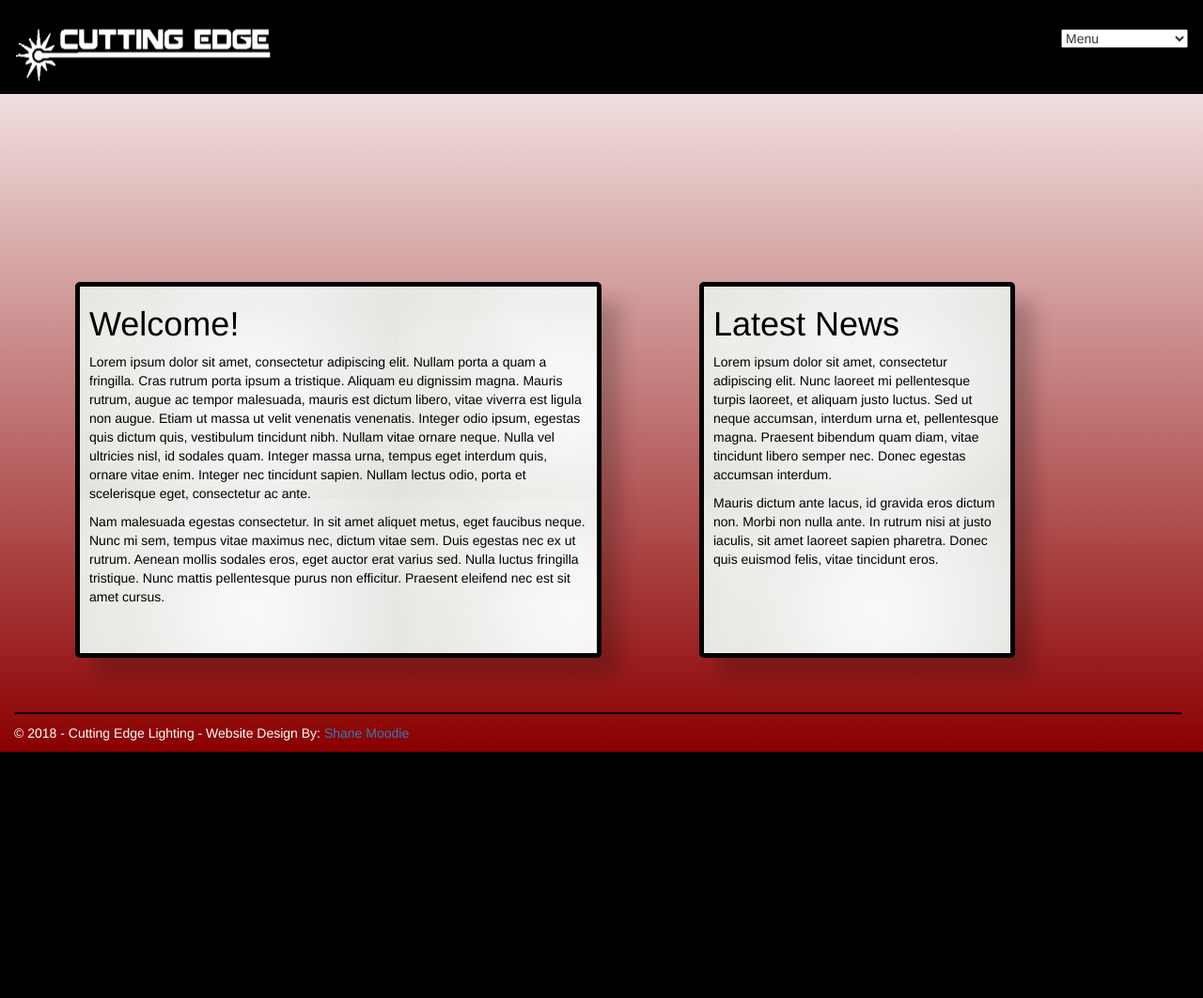
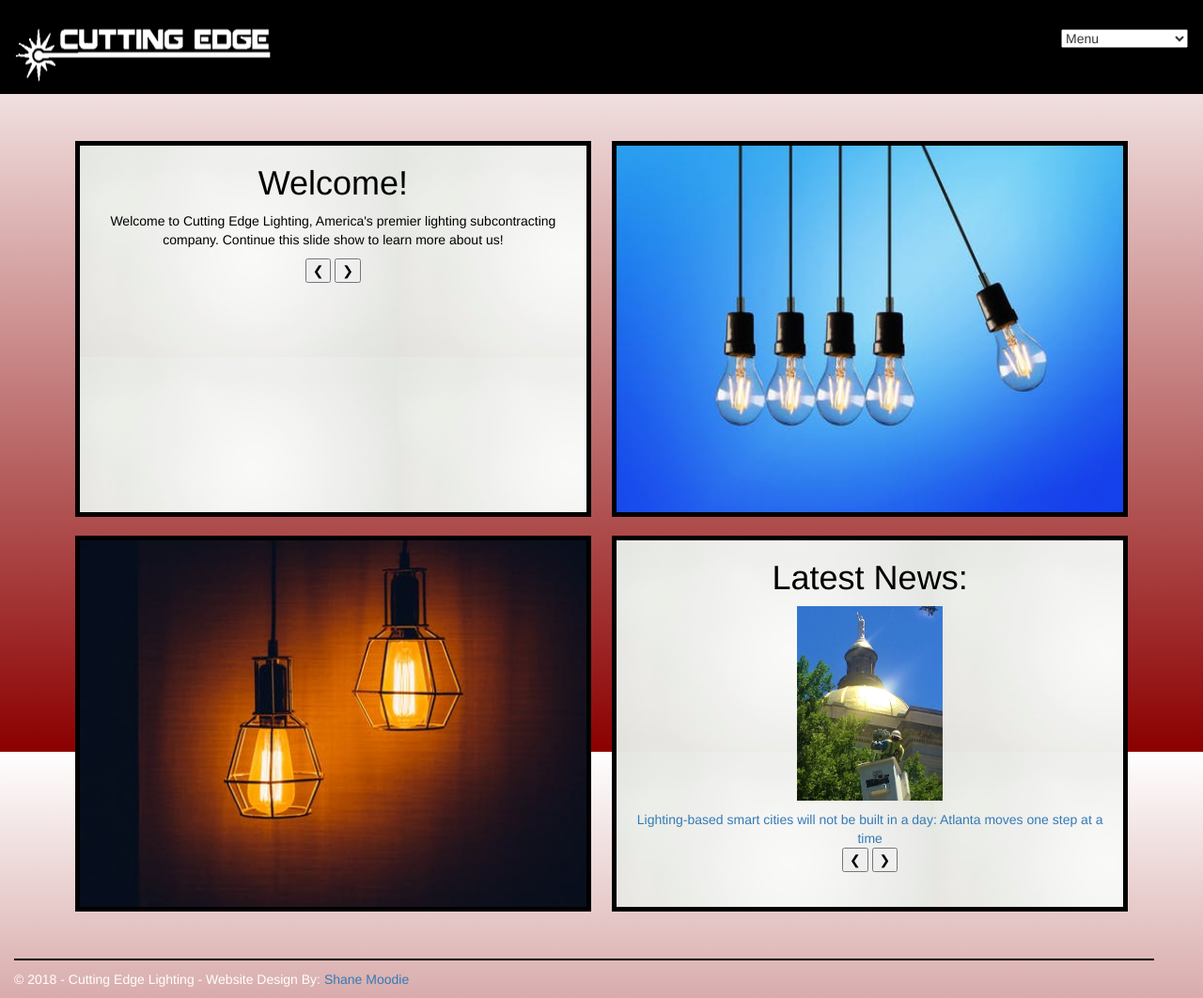
Before and after one commit to ShaneMoodie/CuttingEdgeLighting, an ASP.NET MVC app: page /Home/Index in a window 1280 px wide. Shown: the whole page at 94% size. Before the commit the page ends 800 px from the top, so only its background shows below. Run offline with ASP.NET Core 8 and stand-ins for ASP.NET MVC 5, Linux system fonts and the light colour scheme; the project's own start-up code is not run, and a stand-in starts its controllers and pages; some libraries are stand-ins or nearby versions.

Commit message:
Updated Home Page

```diff
--- a/CuttingEdgeLighting/Content/Site.css
+++ b/CuttingEdgeLighting/Content/Site.css
@@ -9,7 +9,6 @@ body {
 
 
 html {
-    overflow: hidden;
     width: 100%;
     height: 100%;
     padding: 0;
@@ -125,59 +124,112 @@ nav select {
 
 .body-content {
     width: 100%;
-    margin: 0;
+    margin: auto;
     color: white;
 }
 
 .foot {
     width: 97%;
     border-top: 2px solid #000000;
-    position: fixed;
     bottom: 0;
     padding-bottom: 10px;
     padding-top: 10px;
 }
 
 /*Home Page CSS*/
+.fat-footer {
+    margin-bottom: 50px;
+}
 .columns {
     position: relative;
     height: 0;
     margin: auto;
     padding: 10px;
-    padding-top: 200px;
+    padding-top: 50px;
 }
 
-.col-left {
+.col-up-left {
     padding: 0 10px;
+    margin-bottom: 20px;
+    text-align: center;
     border-style: solid;
     border-width: 5px;
-    border-radius: 5px;
     float: left;
-    width: 50%;
+    width: 49%;
     height: 400px;
     background-image: url('Pictures/TextBackground.jpg');
     color: black;
-    box-shadow: 20px 20px 20px 0px rgba(0,0,0,0.2);
-    z-index: 1;
 }
 
-.col-right {
+.col-low-right {
     padding: 0 10px;
+    text-align: center;
     border-style: solid;
     border-width: 5px;
-    border-radius: 5px;
     float: right;
-    margin-right: 120px;
-    width: 30%;
+    width: 49%;
     height: 400px;
     background-image: url('Pictures/TextBackground.jpg');
     color: black;
-    box-shadow: 20px 20px 20px 0px rgba(0,0,0,0.2);
-    z-index: 1;
 }
+
+.manSlide2 img {
+    margin-left: auto;
+    margin-right: auto;
+    display: block;
+    padding-bottom: 10px;
+}
+
 
 @media (max-width: 1000px) {
 
+}
+
+/*Slideshow*/
+.manSlide1 {
+    display: none;
+}
+
+.manSlide2 {
+    display: none;
+}
+
+.col-up-right {
+    margin-bottom: 20px;
+    width: 49%;
+    float: right;
+}
+
+.col-low-left {
+    width: 49%;
+    float: left;
+}
+/* Fading animation */
+.fade {
+    -webkit-animation-name: fade;
+    -webkit-animation-duration: 1.5s;
+    animation-name: fade;
+    animation-duration: 1.5s;
+}
+
+@-webkit-keyframes fade {
+    from {
+        opacity: .4
+    }
+
+    to {
+        opacity: 1
+    }
+}
+
+@keyframes fade {
+    from {
+        opacity: .4
+    }
+
+    to {
+        opacity: 1
+    }
 }
 
 /*Contact Page*/
--- a/CuttingEdgeLighting/Views/Home/Index.cshtml
+++ b/CuttingEdgeLighting/Views/Home/Index.cshtml
@@ -6,20 +6,69 @@
     <div class="fat-footer">
         <div class="container">
             <div class="columns">
-                <div class="mainphoto" style: width: 960px; height: 540px; border: 5px solid #000000;>
-                    <div style="background-image: url('../../Content/Pictures/LightBulb.jpg');"></div>
+                <div class="col-up-left">
+                    <div class="manSlide1">
+                        <h1>Welcome!</h1>
+                        <p>Welcome to Cutting Edge Lighting, America's premier lighting subcontracting company. Continue this slide show to learn more about us!</p>
+                    </div>
+                    <div class="manSlide1">
+                        <h1>About Us</h1>
+                        <p>Generic text letting clients know more about the history of Cutting Edge and what  you guys do. Check out the next slide for our mission statement!</p>
+                    </div>
+                    <div class="manSlide1">
+                        <h1>Mission Statement</h1>
+                        <p>Mission stratement here</p>
+                    </div>
+                    <button class="leftbutton" onclick="plusDivs(-1)">&#10094;</button>
+                    <button class="rightbutton" onclick="plusDivs(1)">&#10095;</button>
                 </div>
-                <div class="col-left">
-                    <h1>Welcome!</h1>
-                    <p>Lorem ipsum dolor sit amet, consectetur adipiscing elit. Nullam porta a quam a fringilla. Cras rutrum porta ipsum a tristique. Aliquam eu dignissim magna. Mauris rutrum, augue ac tempor malesuada, mauris est dictum libero, vitae viverra est ligula non augue. Etiam ut massa ut velit venenatis venenatis. Integer odio ipsum, egestas quis dictum quis, vestibulum tincidunt nibh. Nullam vitae ornare neque. Nulla vel ultricies nisl, id sodales quam. Integer massa urna, tempus eget interdum quis, ornare vitae enim. Integer nec tincidunt sapien. Nullam lectus odio, porta et scelerisque eget, consectetur ac ante.</p>
-                    <p>Nam malesuada egestas consectetur. In sit amet aliquet metus, eget faucibus neque. Nunc mi sem, tempus vitae maximus nec, dictum vitae sem. Duis egestas nec ex ut rutrum. Aenean mollis sodales eros, eget auctor erat varius sed. Nulla luctus fringilla tristique. Nunc mattis pellentesque purus non efficitur. Praesent eleifend nec est sit amet cursus.</p>
+                <div class="col-up-right">
+                    <div class="slideshow-container">
+                        <div class="slide1">
+                            <img src="~/Content/Pictures/SwingingLight.jpeg" style="width: 100%; height: 400px; border-style: solid; border-width: 5px; border-color: black;" />
+                        </div>
+                        <div class="slide1">
+                            <img src="~/Content/Pictures/SingleLight.jpeg" style="width: 100%; height: 400px; border-style: solid; border-width: 5px;  border-color: black;" />
+                        </div>
+                        <div class="slide1">
+                            <img src="~/Content/Pictures/PyramidPic.jpeg" style="width: 100%; height: 400px; border-style: solid; border-width: 5px; border-color: black;" />
+                        </div>
+                    </div>
                 </div>
-                <div class="col-right">
-                    <h1>Latest News</h1>
-                    <p>Lorem ipsum dolor sit amet, consectetur adipiscing elit. Nunc laoreet mi pellentesque turpis laoreet, et aliquam justo luctus. Sed ut neque accumsan, interdum urna et, pellentesque magna. Praesent bibendum quam diam, vitae tincidunt libero semper nec. Donec egestas accumsan interdum.</p>
-                    <p>Mauris dictum ante lacus, id gravida eros dictum non. Morbi non nulla ante. In rutrum nisi at justo iaculis, sit amet laoreet sapien pharetra. Donec quis euismod felis, vitae tincidunt eros.</p>
+                <div class="col-low-left">
+                    <div class="slideshow-container">
+                        <div class="slide2">
+                            <img src="~/Content/Pictures/PendantLamps.jpeg" style="width: 100%; height: 400px; border-style: solid; border-width: 5px; border-color: black;" />
+                        </div>
+                        <div class="slide2">
+                            <img src="~/Content/Pictures/Bulbs.jpeg" style="width: 100%; height: 400px; border-style: solid; border-width: 5px; border-color: black;" />
+                        </div>
+                        <div class="slide2">
+                            <img src="~/Content/Pictures/5Lights.jpeg" style="width: 100%; height: 400px; border-style: solid; border-width: 5px; border-color: black;" />
+                        </div>
+                    </div>
+                </div>
+                <div class="col-low-right">
+                    <div class="manSlide2">
+                        <h1>Latest News:</h1>
+                        <img src="~/Content/Pictures/AtlantaLighting.jpg" style="width: 30%; height: 50%;"/>
+                        <a href="https://www.ledsmagazine.com/articles/2018/09/lightingbased-smart-cities-will-not-be-built-in-a-day-atlanta-moves-one-step-at-a-time.html">Lighting-based smart cities will not be built in a day: Atlanta moves one step at a time</a>
+                    </div>
+                    <div class="manSlide2">
+                        <h1>Latest News:</h1>
+                        <img src="~/Content/Pictures/ledscrossrailnews102918.jpg" style="width: 50%; height: 50%;"/>
+                        <a href="https://www.ledsmagazine.com/articles/2018/10/future-designs-reveals-custom-led-lighting-scheme-for-uk-crossrail-project.html">Future Designs reveals custom LED lighting scheme for UK Crossrail project</a>
+                    </div>
+                    <div class="manSlide2">
+                        <h1>Latest News:</h1>
+                        <img src="~/Content/Pictures/BluetoothLightThing.jpg" style="width: 50%; height: 50%;"/>
+                        <a href="https://www.ledsmagazine.com/articles/2018/10/a-new-fulham-module-adds-bluetooth-to-luminaires.html">A new Fulham module adds Bluetooth to luminaires</a>
+                    </div>
+                    <button class="leftbutton" onclick="plusDivs2(-1)">&#10094;</button>
+                    <button class="rightbutton" onclick="plusDivs2(1)">&#10095;</button>
                 </div>
             </div>
         </div>
     </div>
+    <script src="~/Content/SlideshowJavaScript.js"></script>
 </body>
```
Also changed, not shown: CuttingEdgeLighting/Content/SlideshowJavaScript.js (added, +69 -0 lines), CuttingEdgeLighting/Content/Pictures/5Lights.jpeg (added), CuttingEdgeLighting/Content/Pictures/AtlantaLighting.jpg (added), CuttingEdgeLighting/Content/Pictures/BluetoothLightThing.jpg (added), CuttingEdgeLighting/Content/Pictures/Bulbs.jpeg (added), CuttingEdgeLighting/Content/Pictures/LightBulb.jpg (deleted), CuttingEdgeLighting/Content/Pictures/PendantLamps.jpeg (added), CuttingEdgeLighting/Content/Pictures/PyramidPic.jpeg (added), CuttingEdgeLighting/Content/Pictures/SingleLight.jpeg (added), CuttingEdgeLighting/Content/Pictures/SwingingLight.jpeg (added), CuttingEdgeLighting/Content/Pictures/ledscrossrailnews102918.jpg (added), CuttingEdgeLighting/CuttingEdgeLighting.csproj.
